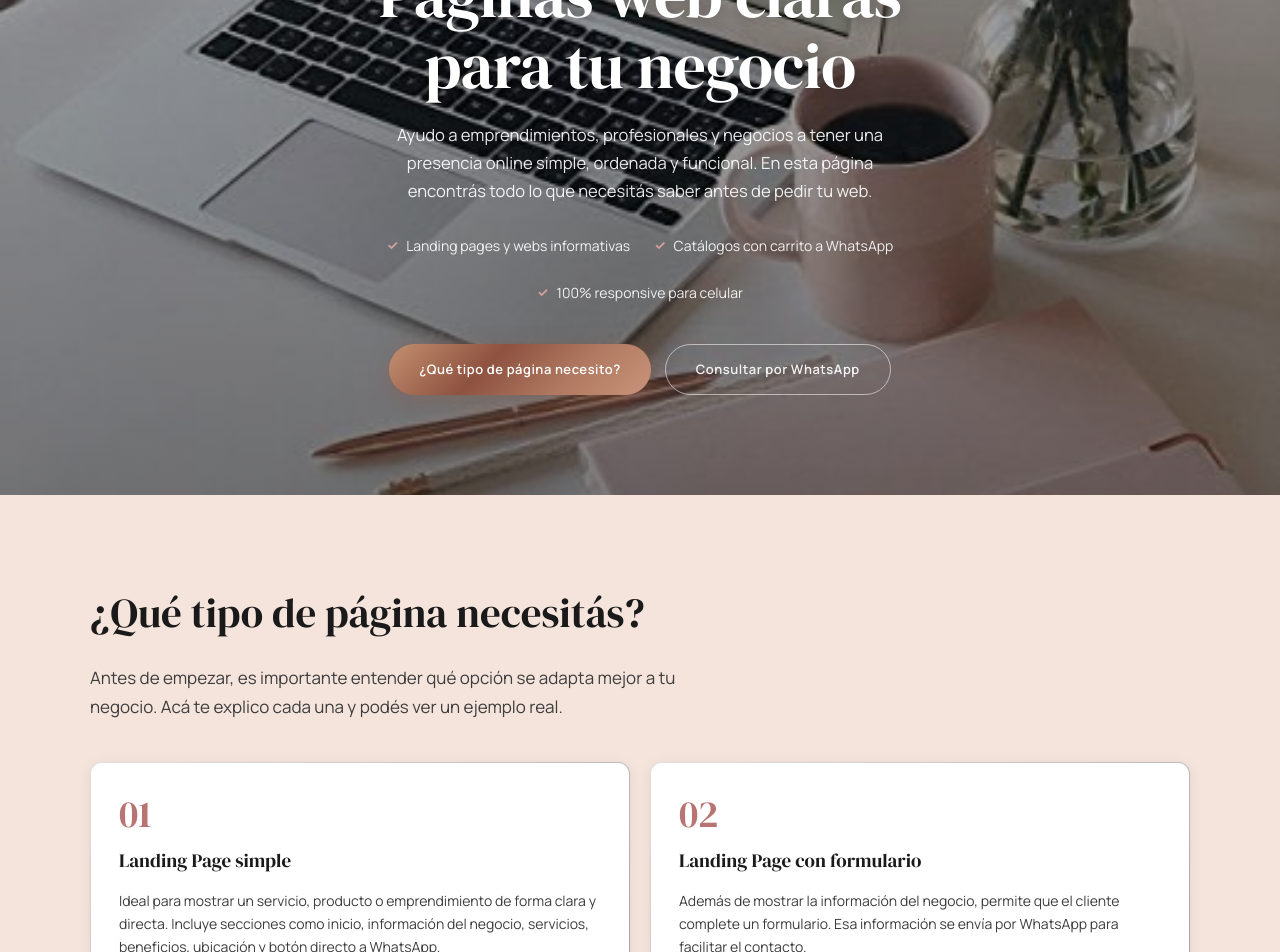
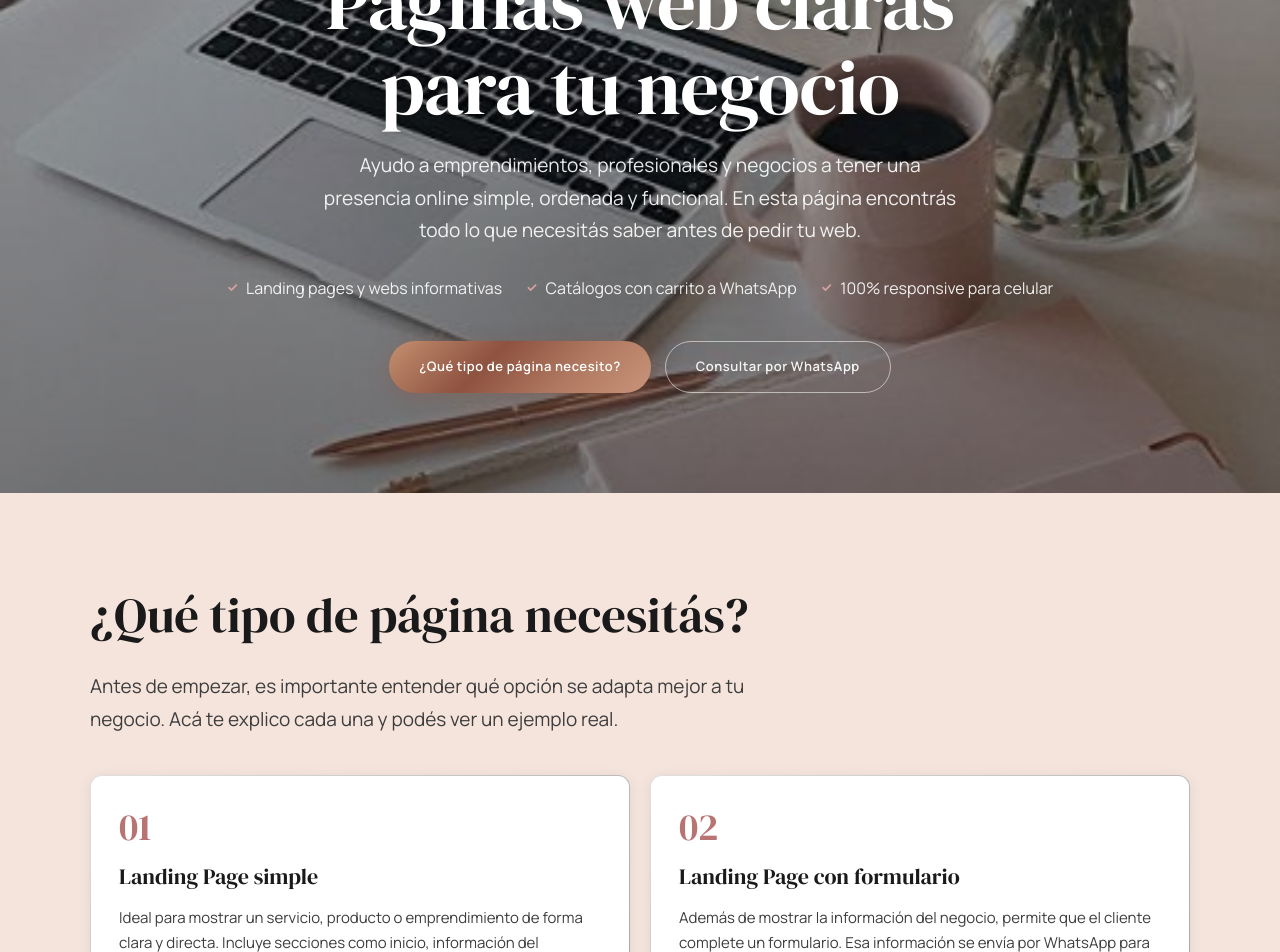
Before and after one commit to PACZKONATASHA/web-paczko, a React (Vite) app: page / in a window 1280 px wide. Shown: the part 260-1212 px from the top of the page. Built offline with nearby package versions, Linux system fonts and the light colour scheme.

Commit message:
cambie en destock

```diff
--- a/src/App.css
+++ b/src/App.css
@@ -448,7 +448,7 @@ img { display: block; max-width: 100%; }
 
 /* Hero principal — centrado */
 .heroCenter {
-  max-width: 780px;
+  max-width: 960px;
   margin: 0 auto;
   padding: 160px 40px 100px;
   display: flex;
@@ -481,7 +481,7 @@ img { display: block; max-width: 100%; }
 
 .heroTitle {
   font-family: 'DM Serif Display', Georgia, serif;
-  font-size: clamp(40px, 5vw, 68px);
+  font-size: clamp(44px, 6vw, 84px);
   line-height: 1.1;
   color: #fff;
   margin: 0 0 20px;
@@ -490,11 +490,11 @@ img { display: block; max-width: 100%; }
 }
 
 .heroSubtitle {
-  font-size: clamp(15px, 1.3vw, 17px);
+  font-size: clamp(16px, 1.5vw, 20px);
   line-height: 1.7;
   color: rgba(255, 255, 255, 0.90);
   margin: 0 0 28px;
-  max-width: 500px;
+  max-width: 640px;
 }
 
 .heroChecks {
@@ -509,7 +509,7 @@ img { display: block; max-width: 100%; }
 }
 
 .heroChecks li {
-  font-size: 14px;
+  font-size: 16px;
   color: rgba(255, 255, 255, 0.90);
   display: flex;
   align-items: center;
@@ -896,7 +896,7 @@ img { display: block; max-width: 100%; }
 .container h2,
 .diferencialContent h2 {
   font-family: 'DM Serif Display', Georgia, serif;
-  font-size: clamp(30px, 3.2vw, 46px);
+  font-size: clamp(32px, 3.8vw, 56px);
   color: var(--text-primary);
   margin: 0 0 12px;
   line-height: 1.1;
@@ -929,9 +929,9 @@ img { display: block; max-width: 100%; }
 }
 
 .sectionLead {
-  font-size: clamp(15px, 1.35vw, 17px);
+  font-size: clamp(16px, 1.5vw, 19px);
   color: var(--text-body);
-  max-width: 600px;
+  max-width: 700px;
   margin: 0 0 40px;
   line-height: 1.7;
 }
@@ -1501,14 +1501,14 @@ img { display: block; max-width: 100%; }
 
 .comoTrabajoBannerTitle {
   font-family: 'DM Serif Display', Georgia, serif;
-  font-size: clamp(28px, 3vw, 46px);
+  font-size: clamp(32px, 4vw, 58px);
   color: #fff;
   margin: 0 0 14px;
   text-shadow: 0 2px 12px rgba(0,0,0,0.4);
 }
 
 .comoTrabajoBannerText {
-  font-size: 16px;
+  font-size: 18px;
   color: rgba(255, 248, 252, 0.90);
   max-width: 520px;
   margin: 0;
@@ -1824,13 +1824,13 @@ img { display: block; max-width: 100%; }
 }
 
 .tipoCardTitle {
-  font-size: 19px;
+  font-size: 22px;
   color: var(--text-primary);
   margin: 0 0 12px;
 }
 
 .tipoCardDesc {
-  font-size: 14px;
+  font-size: 15px;
   color: var(--text-body);
   line-height: 1.65;
   margin: 0 0 20px;
@@ -2090,7 +2090,7 @@ img { display: block; max-width: 100%; }
 }
 
 .procesoTitulo {
-  font-size: 15px;
+  font-size: 17px;
   font-weight: 700;
   color: var(--text-primary);
   margin: 0;
@@ -2098,7 +2098,7 @@ img { display: block; max-width: 100%; }
 }
 
 .procesoDetalle {
-  font-size: 13.5px;
+  font-size: 15px;
   color: var(--text-body);
   margin: 0;
   line-height: 1.65;
@@ -2350,7 +2350,7 @@ img { display: block; max-width: 100%; }
   cursor: pointer;
   text-align: left;
   font-family: 'Manrope', sans-serif;
-  font-size: 15px;
+  font-size: 16px;
   font-weight: 600;
   color: var(--text-primary);
   transition: color var(--transition-fast);
```
